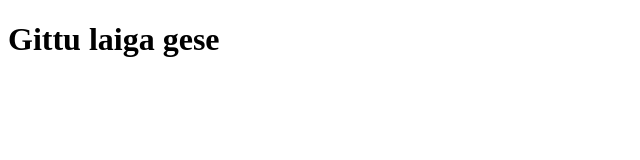
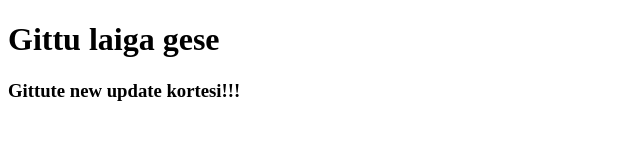
Before and after one commit to thbhuiyan/myGittu, a plain HTML site: page index.html in a window 1280 px wide. Shown: the whole page, without its empty margins (0-640 px from the left). Drawn offline with Linux system fonts and the light colour scheme.

Commit message:
updated h3

```diff
--- a/index.html
+++ b/index.html
@@ -8,5 +8,6 @@
 </head>
 <body>
     <h1> Gittu laiga gese</h1>
+    <h3>Gittute new update kortesi!!!</h3>
 </body>
 </html>
```
